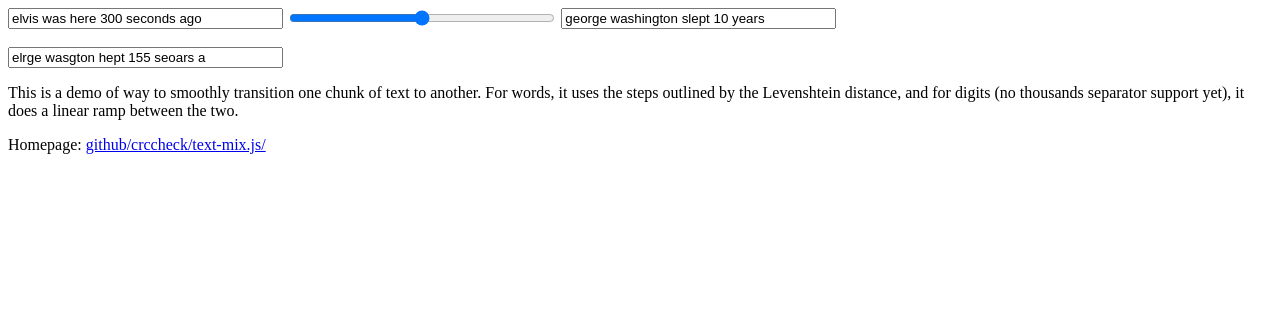
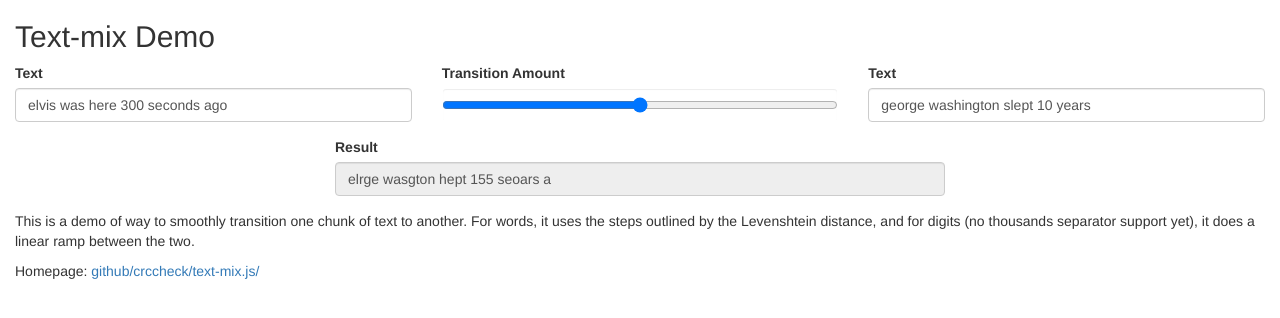
Before and after one commit to crccheck/text-mix.js, a website: page index.html in a window 1280 px wide. Drawn offline with nearby package versions, Linux system fonts and the light colour scheme.

Commit message:
add bootstrap to get some fancy-ish styling

```diff
--- a/index.html
+++ b/index.html
@@ -2,23 +2,34 @@
 <html>
 <head>
   <meta charset=utf-8 />
-  <title>Text Crossfade Demo</title>
-  <style>
-    input {
-      vertical-align: top;
-      width: 20em;
-    }
-  </style>
+  <title>Text-mix Crossfade Demo</title>
+  <link rel="stylesheet" href="https://maxcdn.bootstrapcdn.com/bootstrap/3.3.4/css/bootstrap.min.css">
 </head>
 <body>
-  <input type="text" id="thing1" placeholder="Put text in me." tabindex=1
+  <div class="container-fluid">
+    <h2>Text-mix Demo</h2>
+    <div class="form-group row">
+      <div class="col-md-4">
+        <label for="thing1">Text</label>
+        <input class="form-control" type="text" id="thing1" placeholder="Put text in me." tabindex=1
                value="elvis was here 300 seconds ago">
-  <input type="range" id="fader" min="0" max="1" step="0.05">
-  <input type="text" id="thing2" placeholder="Put text in me." tabindex=2
+      </div>
+      <div class="col-md-4">
+        <label for="fader">Transition Amount</label>
+        <input class="form-control" type="range" id="fader" min="0" max="1" step="0.05">
+      </div>
+      <div class="col-md-4">
+        <label for="thing2">Text</label>
+        <input class="form-control" type="text" id="thing2" placeholder="Put text in me." tabindex=2
                value="george washington slept 10 years">
-  <br>
-  <br>
-  <input type="text" id="output" readonly>
+      </div>
+    </div>
+    <div class="form-group row">
+      <div class="col-md-6 col-md-offset-3">
+        <label for="output">Result</label>
+        <input class="form-control" type="text" id="output" readonly>
+      </div>
+    </div>
 
     <p>
       This is a demo of way to smoothly transition one chunk of text to another.
@@ -30,6 +41,7 @@
     <p>
       Homepage: <a href="https://github.com/crccheck/text-mix.js/">github/crccheck/text-mix.js/</a>
     </p>
+  </div>
 
   <!-- dependencies -->
   <script src="demo/levenshtein.js"></script>
```
Lines whose indentation alone changed are shown as unchanged.
